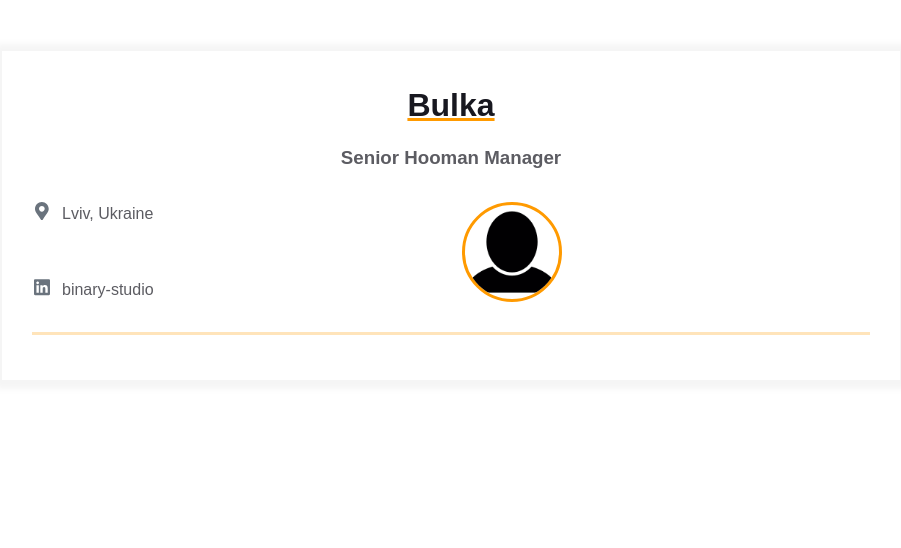
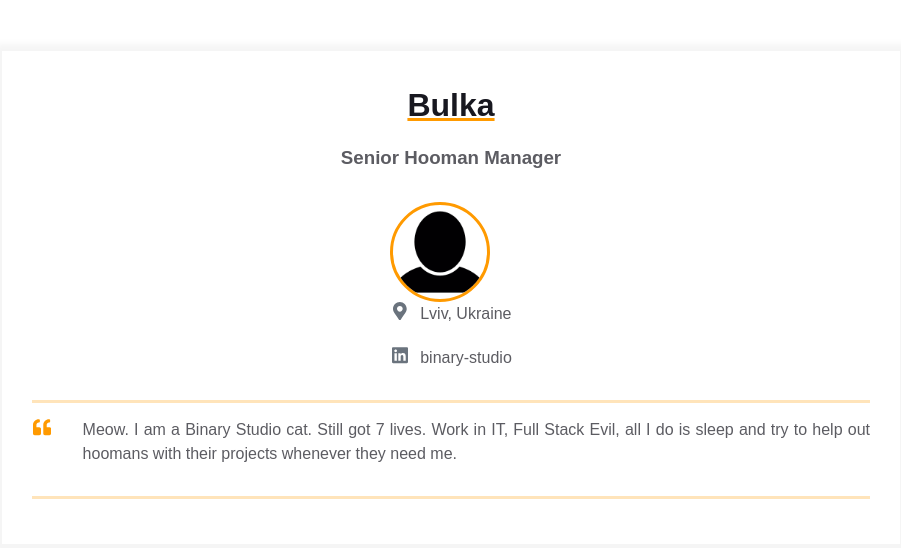
Before and after one commit to Nik-O-Lyandia/homepage, a plain HTML site: page index.html in a window 1280 px wide. Shown: the whole page, without its empty margins (189-1090 px from the left). Drawn offline with Linux system fonts and the light colour scheme.

Commit message:
Contact info fix & info block added

```diff
--- a/index.html
+++ b/index.html
@@ -15,7 +15,10 @@
                     <h3 class="contact-info__sub-header">Senior Hooman Manager</h3>
 
                     <div class="contact_info_container fh">
-                        <div class="contact-info__block">
+                        <div class="contact-info__block"></div>
+
+                        <div class="contact-info__block contact-info__block--center">
+                            <img class="contact-info__avatar" src="assets/avatar.png" alt="Avatar">
                             <a href="" rel="author" class="contact-info__item">
                                 <div class="contact-info__item-icon-wrapper">
                                     <svg class="contact-info__item-icon" xmlns="http://www.w3.org/2000/svg" viewBox="0 0 384 512">
@@ -38,14 +41,28 @@
                             </a>
                         </div>
 
-                            <div class="contact-info__block contact-info__block--center">
-                            <img class="contact-info__avatar" src="assets/avatar.png" alt="Avatar">
-                        </div>
-
                         <div class="contact-info__block"></div>
                     </div>
                 </div>
             </div>
+            <div class="container">
+                <div class="resume__block">
+                  <div class="intro">
+                    <div class="intro__icon-wrapper">
+                      <svg class="intro__icon" xmlns="http://www.w3.org/2000/svg" viewBox="0 0 512 512">
+                        <path
+                          d="M464 256h-80v-64c0-35.3 28.7-64 64-64h8c13.3 0 24-10.7 24-24V56c0-13.3-10.7-24-24-24h-8c-88.4 0-160 71.6-160 160v240c0 26.5 21.5 48 48 48h128c26.5 0 48-21.5 48-48V304c0-26.5-21.5-48-48-48zm-288 0H96v-64c0-35.3 28.7-64 64-64h8c13.3 0 24-10.7 24-24V56c0-13.3-10.7-24-24-24h-8C71.6 32 0 103.6 0 192v240c0 26.5 21.5 48 48 48h128c26.5 0 48-21.5 48-48V304c0-26.5-21.5-48-48-48z">
+                        </path>
+                      </svg>
+                    </div>
+                    <p class="intro_text">Meow.
+                      I am a Binary Studio cat. Still got 7 lives. Work in IT, Full Stack Evil,
+                      all I do is sleep and try to help out hoomans with their projects whenever
+                      they need me.
+                    </p>
+                  </div>
+                </div>
+              </div>
         </div>
     </main>
   </body>
```
